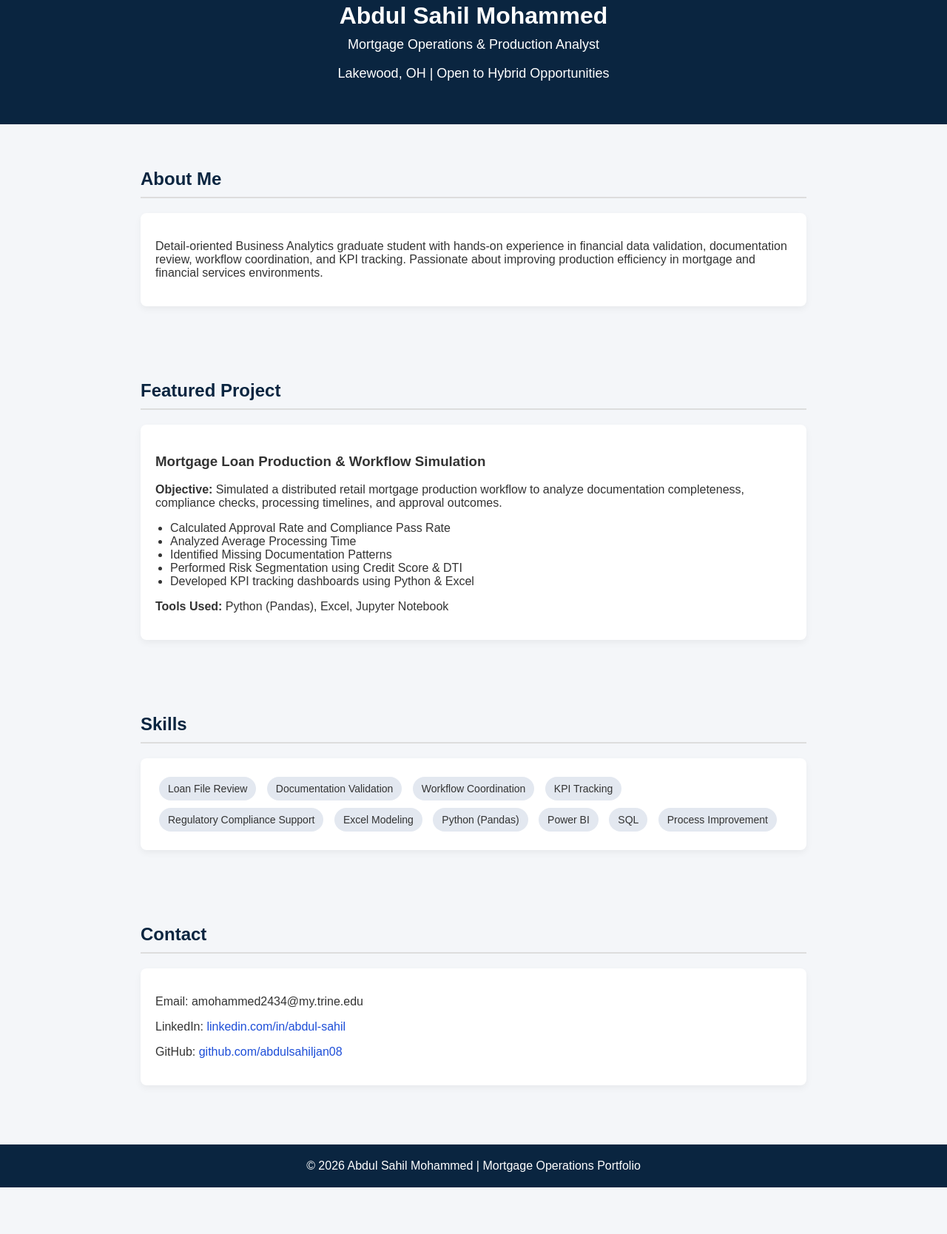
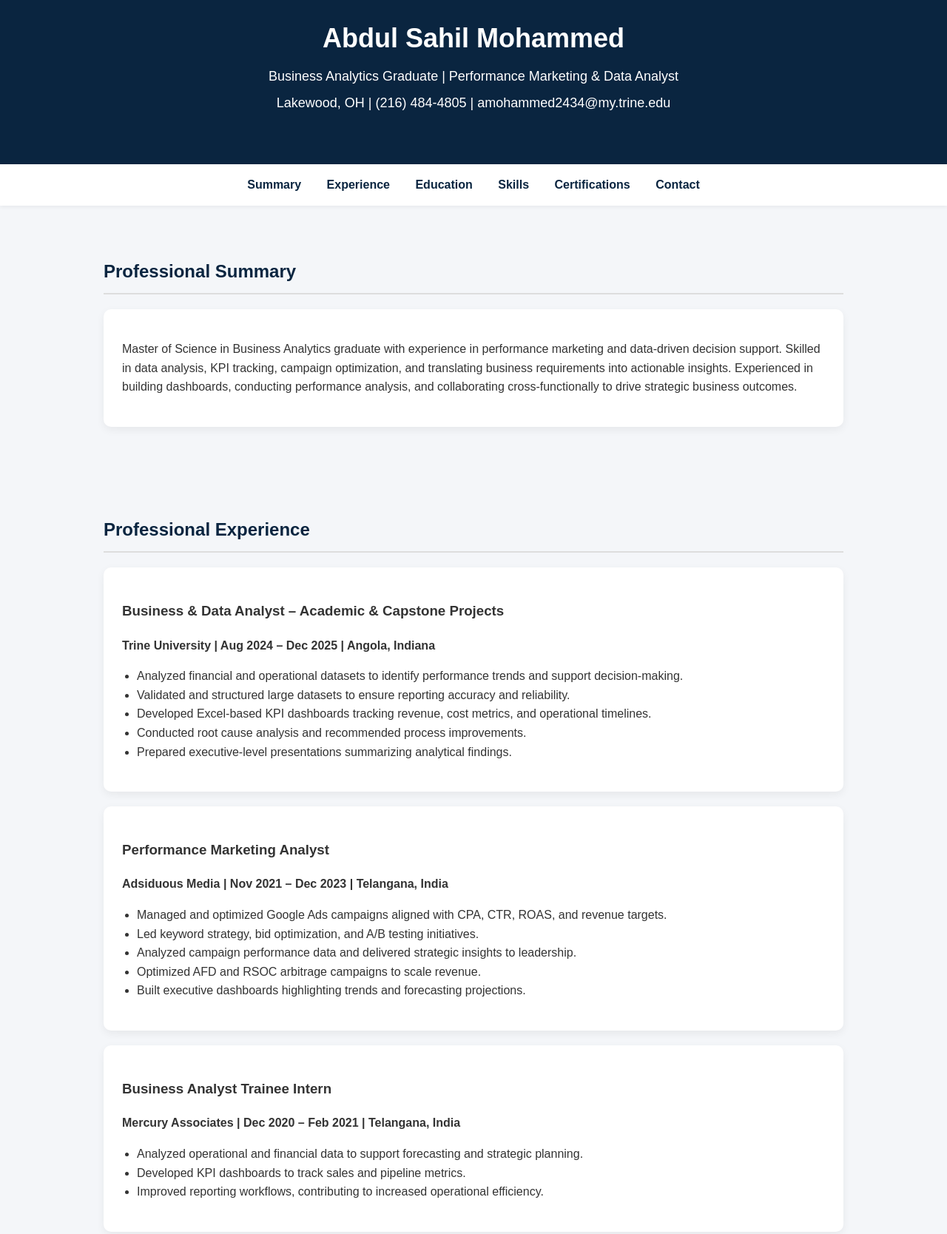
Before and after one commit to abdulsahiljan08/Portfolio-, a plain HTML site: page index.html in a window 1280 px wide. Shown: the part 37-1705 px from the top of the page at 74% size. Before the commit the page ends 1642 px from the top, so only its background shows below. Drawn offline with Linux system fonts and the light colour scheme.

Commit message:
Update index.html

```diff
--- a/index.html
+++ b/index.html
@@ -3,129 +3,224 @@
 <head>
 <meta charset="UTF-8">
 <meta name="viewport" content="width=device-width, initial-scale=1.0">
-    <title>Abdul Sahil Mohammed | Mortgage Operations Portfolio</title>
+<title>Abdul Sahil Mohammed | Business & Performance Marketing Analyst</title>
+
 <style>
 body {
     font-family: Arial, sans-serif;
     margin: 0;
     background-color: #f4f6f9;
     color: #333;
+    line-height: 1.6;
 }
+
 header {
     background-color: #0a2540;
     color: white;
-            padding: 40px 20px;
+    padding: 60px 20px;
     text-align: center;
 }
+
 header h1 {
     margin: 0;
-            font-size: 32px;
+    font-size: 36px;
 }
+
 header p {
-            margin-top: 10px;
+    margin: 8px 0;
     font-size: 18px;
 }
+
+nav {
+    text-align: center;
+    background: white;
+    padding: 15px;
+    box-shadow: 0 2px 5px rgba(0,0,0,0.05);
+}
+
+nav a {
+    margin: 0 15px;
+    text-decoration: none;
+    color: #0a2540;
+    font-weight: bold;
+}
+
 section {
-            padding: 40px 20px;
-            max-width: 900px;
+    padding: 50px 20px;
+    max-width: 1000px;
     margin: auto;
 }
+
 h2 {
     color: #0a2540;
     border-bottom: 2px solid #ddd;
     padding-bottom: 10px;
 }
+
 .card {
     background: white;
-            padding: 20px;
+    padding: 25px;
     margin-top: 20px;
-            border-radius: 8px;
-            box-shadow: 0 4px 10px rgba(0,0,0,0.05);
+    border-radius: 10px;
+    box-shadow: 0 4px 12px rgba(0,0,0,0.06);
 }
+
 ul {
     padding-left: 20px;
 }
+
 .skills span {
     display: inline-block;
     background: #e3e8f0;
-            padding: 8px 12px;
+    padding: 8px 14px;
     border-radius: 20px;
-            margin: 5px;
+    margin: 6px;
     font-size: 14px;
 }
+
 footer {
     text-align: center;
-            padding: 20px;
+    padding: 25px;
     background: #0a2540;
     color: white;
     margin-top: 40px;
 }
+
 a {
     color: #1d4ed8;
     text-decoration: none;
 }
 </style>
 </head>
+
 <body>
 
 <header>
     <h1>Abdul Sahil Mohammed</h1>
-    <p>Mortgage Operations & Production Analyst</p>
-    <p>Lakewood, OH | Open to Hybrid Opportunities</p>
+    <p>Business Analytics Graduate | Performance Marketing & Data Analyst</p>
+    <p>Lakewood, OH | (216) 484-4805 | amohammed2434@my.trine.edu</p>
 </header>
 
-<section>
-    <h2>About Me</h2>
+<nav>
+    <a href="#summary">Summary</a>
+    <a href="#experience">Experience</a>
+    <a href="#education">Education</a>
+    <a href="#skills">Skills</a>
+    <a href="#certifications">Certifications</a>
+    <a href="#contact">Contact</a>
+</nav>
+
+<section id="summary">
+<h2>Professional Summary</h2>
 <div class="card">
 <p>
-            Detail-oriented Business Analytics graduate student with hands-on experience in financial data validation, documentation review, workflow coordination, and KPI tracking. Passionate about improving production efficiency in mortgage and financial services environments.
+Master of Science in Business Analytics graduate with experience in performance marketing and data-driven decision support.
+Skilled in data analysis, KPI tracking, campaign optimization, and translating business requirements into actionable insights.
+Experienced in building dashboards, conducting performance analysis, and collaborating cross-functionally to drive strategic business outcomes.
 </p>
 </div>
 </section>
 
-<section>
-    <h2>Featured Project</h2>
+<section id="experience">
+<h2>Professional Experience</h2>
+
 <div class="card">
-        <h3>Mortgage Loan Production & Workflow Simulation</h3>
-        <p><strong>Objective:</strong> Simulated a distributed retail mortgage production workflow to analyze documentation completeness, compliance checks, processing timelines, and approval outcomes.</p>
+<h3>Business & Data Analyst – Academic & Capstone Projects</h3>
+<p><strong>Trine University | Aug 2024 – Dec 2025 | Angola, Indiana</strong></p>
 <ul>
-            <li>Calculated Approval Rate and Compliance Pass Rate</li>
-            <li>Analyzed Average Processing Time</li>
-            <li>Identified Missing Documentation Patterns</li>
-            <li>Performed Risk Segmentation using Credit Score & DTI</li>
-            <li>Developed KPI tracking dashboards using Python & Excel</li>
+<li>Analyzed financial and operational datasets to identify performance trends and support decision-making.</li>
+<li>Validated and structured large datasets to ensure reporting accuracy and reliability.</li>
+<li>Developed Excel-based KPI dashboards tracking revenue, cost metrics, and operational timelines.</li>
+<li>Conducted root cause analysis and recommended process improvements.</li>
+<li>Prepared executive-level presentations summarizing analytical findings.</li>
 </ul>
-        <p><strong>Tools Used:</strong> Python (Pandas), Excel, Jupyter Notebook</p>
+</div>
+
+<div class="card">
+<h3>Performance Marketing Analyst</h3>
+<p><strong>Adsiduous Media | Nov 2021 – Dec 2023 | Telangana, India</strong></p>
+<ul>
+<li>Managed and optimized Google Ads campaigns aligned with CPA, CTR, ROAS, and revenue targets.</li>
+<li>Led keyword strategy, bid optimization, and A/B testing initiatives.</li>
+<li>Analyzed campaign performance data and delivered strategic insights to leadership.</li>
+<li>Optimized AFD and RSOC arbitrage campaigns to scale revenue.</li>
+<li>Built executive dashboards highlighting trends and forecasting projections.</li>
+</ul>
+</div>
+
+<div class="card">
+<h3>Business Analyst Trainee Intern</h3>
+<p><strong>Mercury Associates | Dec 2020 – Feb 2021 | Telangana, India</strong></p>
+<ul>
+<li>Analyzed operational and financial data to support forecasting and strategic planning.</li>
+<li>Developed KPI dashboards to track sales and pipeline metrics.</li>
+<li>Improved reporting workflows, contributing to increased operational efficiency.</li>
+</ul>
+</div>
+
+<div class="card">
+<h3>Academic Project – Rural Banking Systems Analysis</h3>
+<p><strong>Osmania University | Jan 2023 – Jul 2023 | Telangana, India</strong></p>
+<ul>
+<li>Evaluated transaction workflows and financial operations data.</li>
+<li>Identified inefficiencies and risk exposure patterns.</li>
+<li>Delivered data-driven recommendations to improve profitability.</li>
+</ul>
+</div>
+
+</section>
+
+<section id="education">
+<h2>Education</h2>
+<div class="card">
+<p><strong>Master of Science in Business Analytics</strong> – Trine University (GPA: 3.80)</p>
+<p><strong>Bachelor of Commerce in Computer Application</strong> – Osmania University (GPA: 3.39)</p>
 </div>
 </section>
 
-<section>
-    <h2>Skills</h2>
+<section id="skills">
+<h2>Core Competencies & Technical Skills</h2>
 <div class="card skills">
-        <span>Loan File Review</span>
-        <span>Documentation Validation</span>
-        <span>Workflow Coordination</span>
-        <span>KPI Tracking</span>
-        <span>Regulatory Compliance Support</span>
+<span>Google Ads</span>
+<span>Search Engine Marketing (SEM)</span>
+<span>KPI Optimization</span>
+<span>A/B Testing</span>
+<span>Campaign Management</span>
+<span>Performance Reporting</span>
 <span>Excel Modeling</span>
-        <span>Python (Pandas)</span>
 <span>Power BI</span>
+<span>Tableau</span>
+<span>Google Analytics</span>
 <span>SQL</span>
-        <span>Process Improvement</span>
+<span>Data Visualization</span>
+<span>Cross-Functional Collaboration</span>
+<span>Revenue Strategy</span>
 </div>
 </section>
 
-<section>
+<section id="certifications">
+<h2>Certifications</h2>
+<div class="card">
+<ul>
+<li>Data Science with R – Capstone Project</li>
+<li>Data Analysis with R</li>
+<li>Data Visualization with R</li>
+</ul>
+</div>
+</section>
+
+<section id="contact">
 <h2>Contact</h2>
 <div class="card">
 <p>Email: amohammed2434@my.trine.edu</p>
 <p>LinkedIn: <a href="https://www.linkedin.com/in/abdul-sahil/" target="_blank">linkedin.com/in/abdul-sahil</a></p>
 <p>GitHub: <a href="https://github.com/abdulsahiljan08" target="_blank">github.com/abdulsahiljan08</a></p>
+<p>Authorized to work in the U.S. under OPT | Open to relocation nationwide</p>
 </div>
 </section>
 
 <footer>
-    © 2026 Abdul Sahil Mohammed | Mortgage Operations Portfolio
+© 2026 Abdul Sahil Mohammed | Business & Performance Marketing Portfolio
 </footer>
 
 </body>
```
Lines whose indentation alone changed are shown as unchanged.
